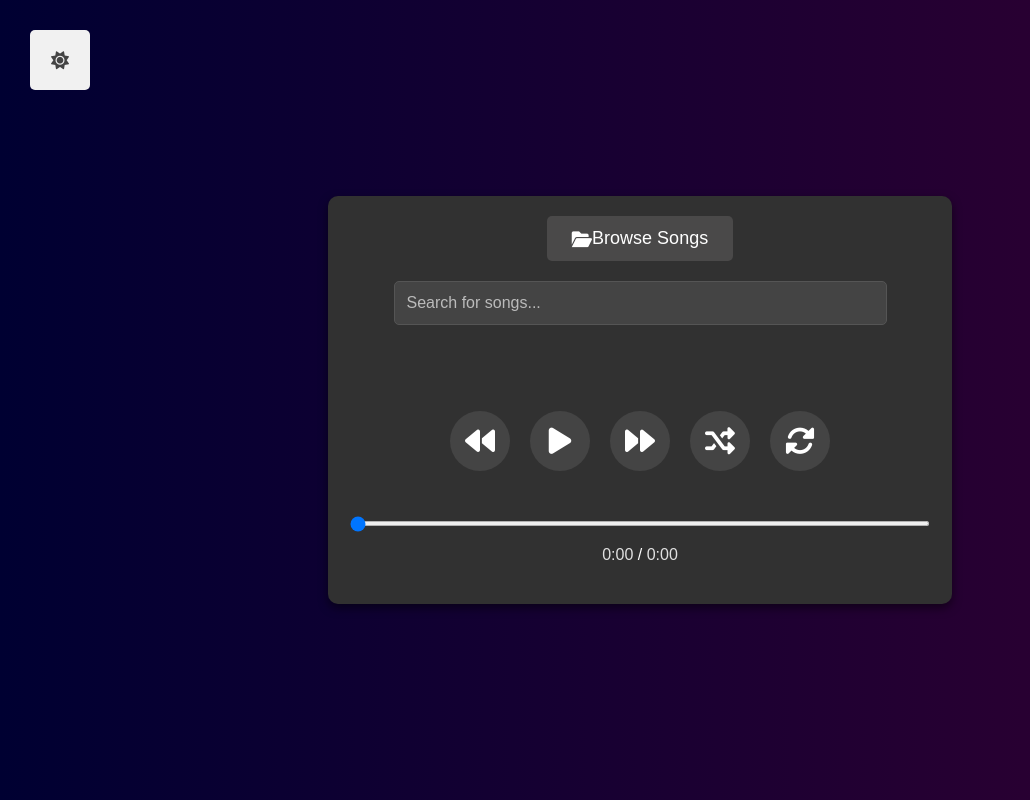
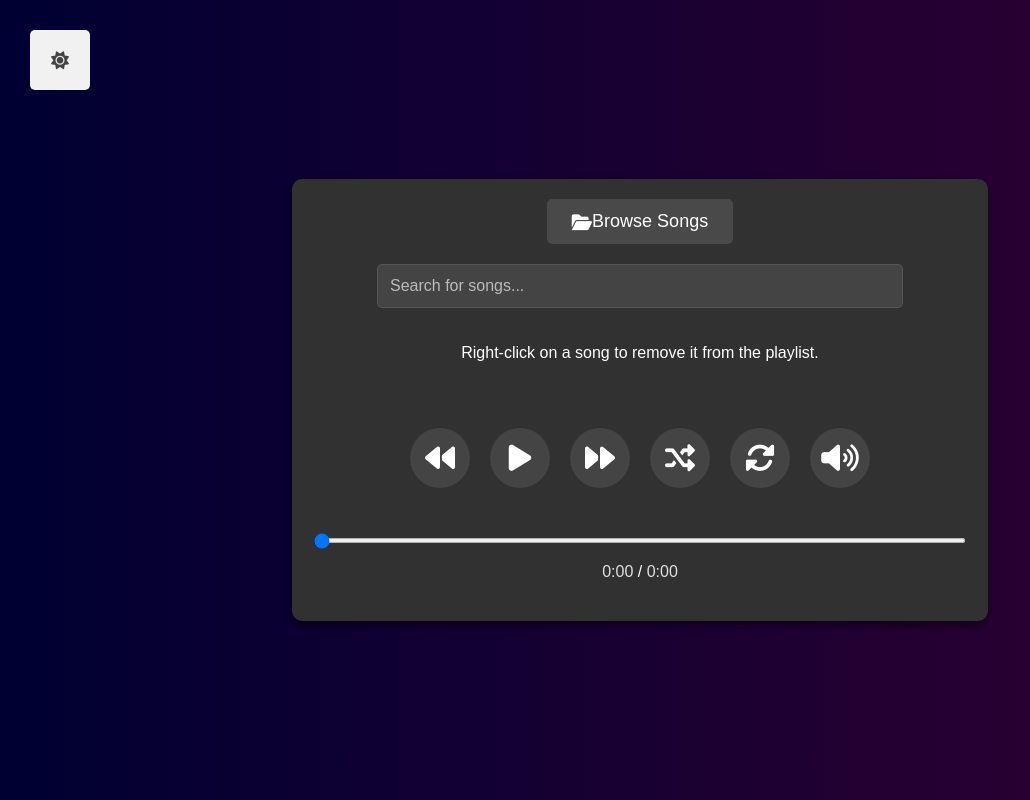
Before and after one commit to ZaydenKelly09/music-player, a plain HTML site: page index.html in a window 1280 px wide. Shown: the whole page, without its empty margins (0-1030 px from the left). Drawn offline with Linux system fonts and the light colour scheme; a web font is replaced by a local one.

Commit message:
Update index.html

```diff
--- a/index.html
+++ b/index.html
@@ -28,9 +28,10 @@
 
             <!-- No Results Message (Initially Hidden) -->
             <p id="no-results-message" style="display:none; color: #ff0000; font-weight: bold; text-align: center;">No results found</p>
+            <p class="instruction">Right-click on a song to remove it from the playlist.</p>
 
             <!-- Playlist display -->
-            <ul id="playlist"></ul>
+                <ul id="playlist"></ul>
 
             <!-- Controls -->
             <div id="controls">
@@ -48,6 +49,7 @@
 
                 <!-- Loop button -->
                 <button id="loop-btn"><i class="fas fa-sync-alt"></i></button>
+                <button id="mute-btn"><i class="fas fa-volume-up"></i></button>
 
                 <!-- Progress Bar -->
                 <input type="range" id="progress-bar" value="0" max="100" step="0.1" />
```
